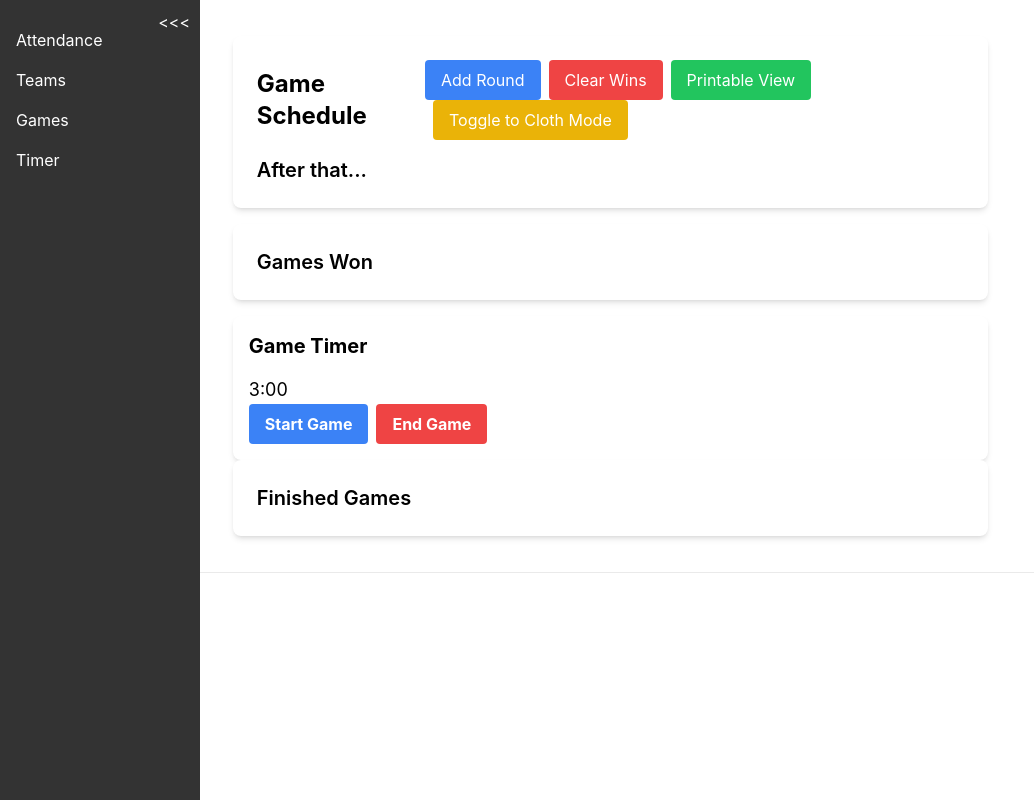
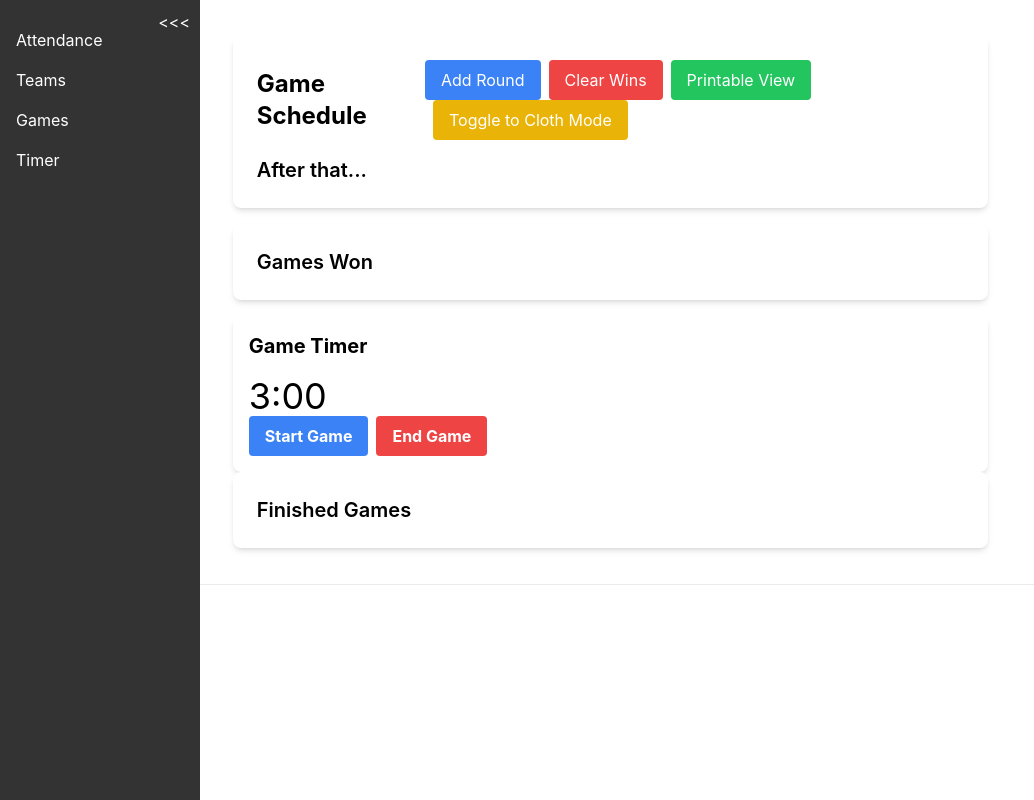
Before and after one commit to jsartin513/open-gym, a Next.js app: page /games in a window 1280 px wide. Shown: the whole page, without its empty margins (0-1034 px from the left). Built offline with nearby package versions, Linux system fonts and the light colour scheme.

Commit message:
make the timer bigger

```diff
--- a/src/components/Timer.jsx
+++ b/src/components/Timer.jsx
@@ -93,6 +93,14 @@ const Timer = ({ mode }) => {
     setGameTimer(gameLength);
   };
 
+  const fontSize = () => {
+    if (isTimerRunning || preGameCountdown !== null) {
+      return "text-8xl";
+      } else {
+      return "text-4xl";
+    }
+  }
+
   return (
     <div className="p-4 bg-white rounded-lg shadow-md">
       <h2 className="text-xl font-bold mb-4">Game Timer</h2>
@@ -108,7 +116,7 @@ const Timer = ({ mode }) => {
       {preGameCountdown !== null ? (
         <p>Starting in {preGameCountdown}...</p>
       ) : (
-        <p className={`text-lg ${gameTimer <= 10 ? 'text-red-500 animate-pulse' : ''}`}> {/* Conditional styling */}
+        <p className={`${fontSize()} ${gameTimer <= 10 ? 'text-red-500 animate-pulse' : ''}`}> {/* Conditional styling */}
           {formatTime(gameTimer)}{" "}
           {gameTimer <= 0 && (mode === "cloth" ? "Game Over!" : "No Blocking!")}
         </p>
```
